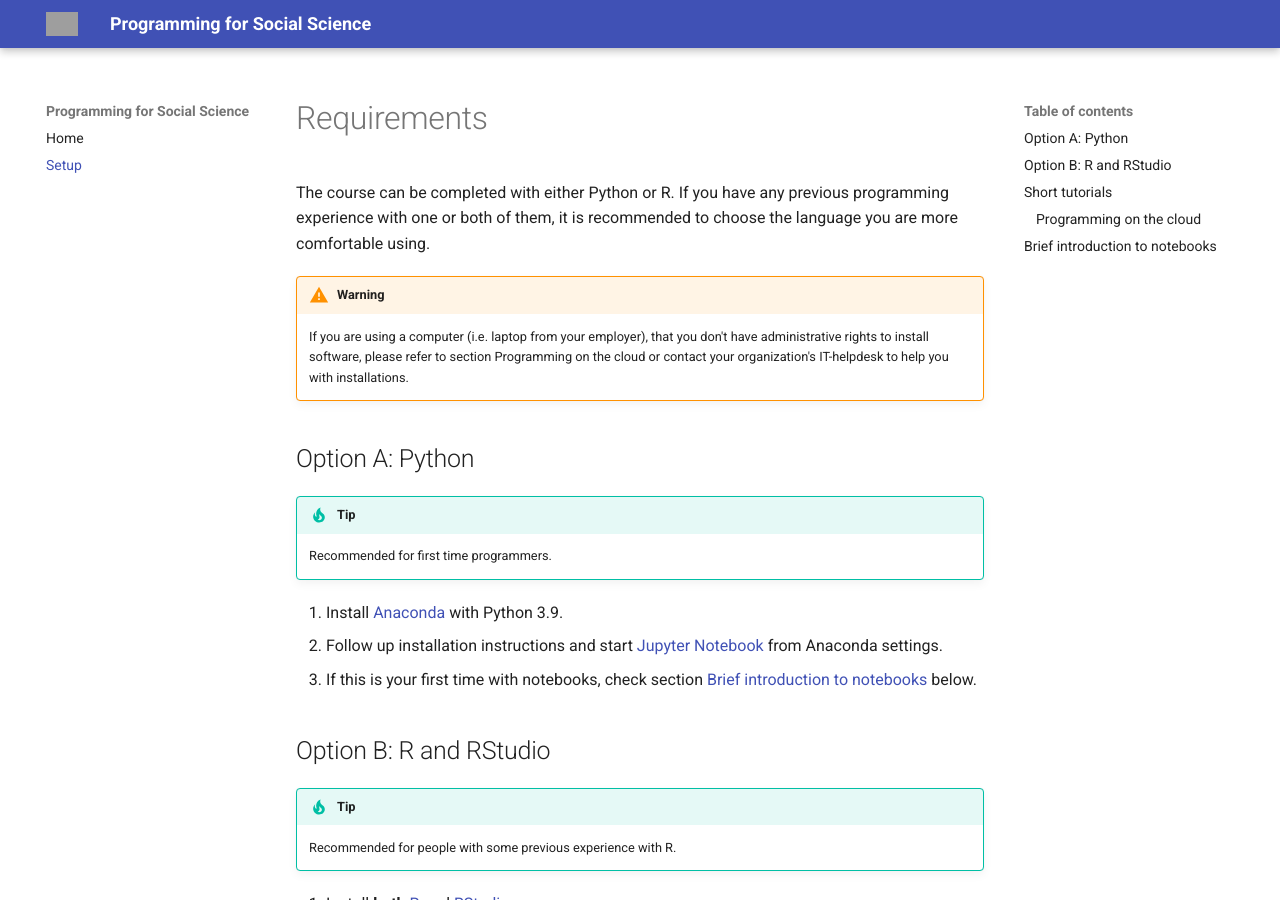
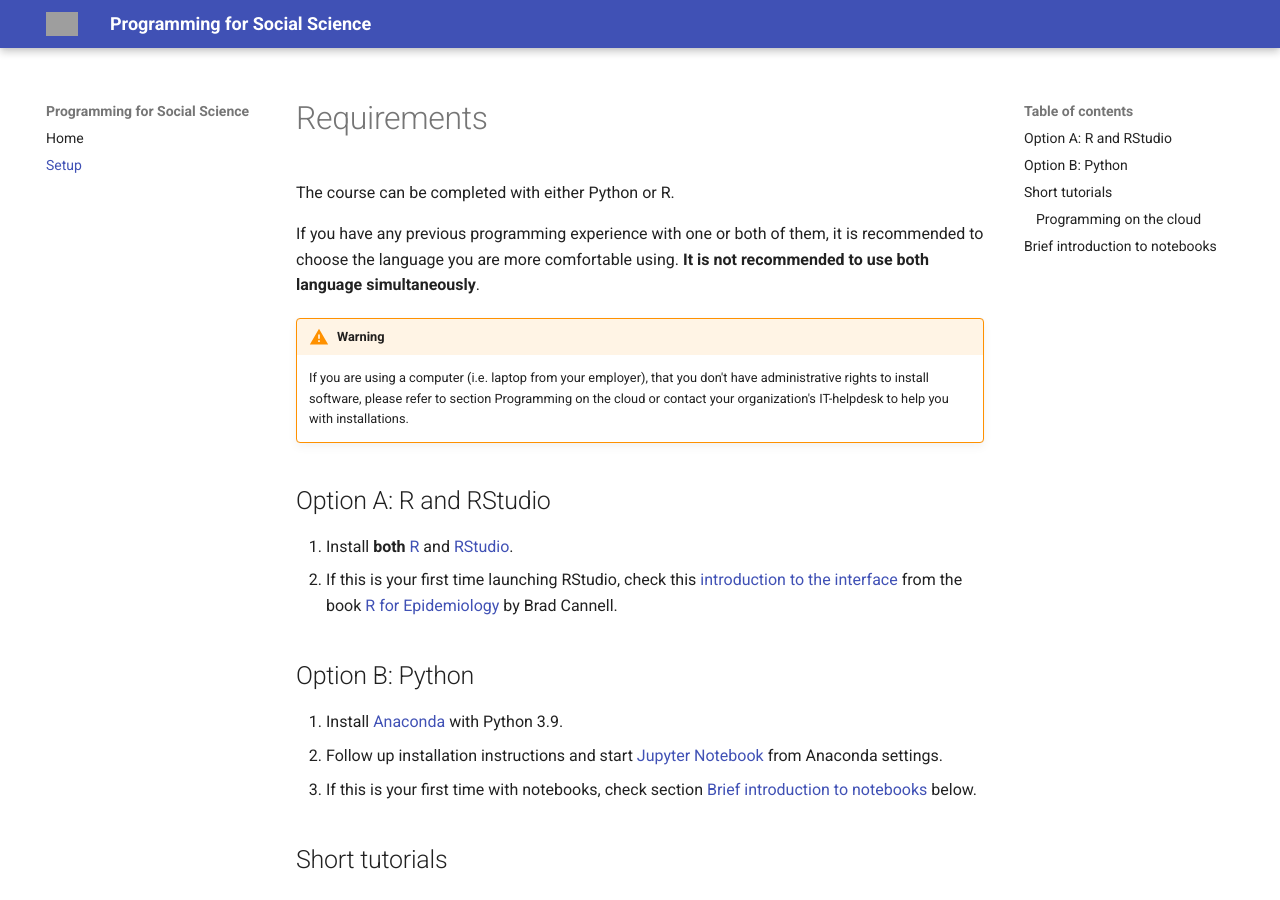
Before and after one commit to uh-csds/programming, an MkDocs documentation site: the page built from docs/setup.md, in a window 1280 px wide and 900 px high. Built offline with MkDocs 1.6.1 and Material for MkDocs 9.7.7, drawn with Linux system fonts in a browser that asks for light colours; grey boxes are pictures that could not be loaded.

Commit message:
Updated syllabus and setup.

```diff
--- a/docs/setup.md
+++ b/docs/setup.md
@@ -1,28 +1,24 @@
 # Requirements
 
-The course can be completed with either Python or R. If you have any previous programming experience with one or both of them, it is recommended to choose the language you are more comfortable using.
+The course can be completed with either Python or R.
+
+If you have any previous programming experience with one or both of them, it is recommended to choose the language you are more comfortable using. **It is not recommended to use both language simultaneously**.
 
 !!! warning
     If you are using a computer (i.e. laptop from your employer), that you don't have administrative rights to install software, please refer to section Programming on the cloud or contact your organization's IT-helpdesk to help you with installations.
 
 
-## Option A: Python
+## Option A: R and RStudio
 
-!!! tip
-    Recommended for first time programmers.
+1. Install **both** [R](https://www.r-project.org/) and [RStudio](https://www.rstudio.com/).
+2. If this is your first time launching RStudio, check this [introduction to the interface](https://www.r4epi.com/navigating-the-rstudio-interface.html) from the book  [R for Epidemiology](https://www.r4epi.com/) by Brad Cannell.
+
+
+## Option B: Python
 
 1. Install [Anaconda](https://www.anaconda.com/products/distribution) with Python 3.9.
 2. Follow up installation instructions and start [Jupyter Notebook](https://jupyter.org/) from Anaconda settings.
 3. If this is your first time with notebooks, check section [Brief introduction to notebooks](#brief-introduction-to-notebooks) below.
-
-
-## Option B: R and RStudio
-
-!!! tip
-    Recommended for people with some previous experience with R.
-
-1. Install **both** [R](https://www.r-project.org/) and [RStudio](https://www.rstudio.com/).
-2. If this is your first time launching RStudio, check this [introduction to the interface](https://www.r4epi.com/navigating-the-rstudio-interface.html) from the book  [R for Epidemiology](https://www.r4epi.com/) by Brad Cannell.
 
 
 ## Short tutorials
```
Also changed, not shown: docs/index.md (+5 -14 lines).
